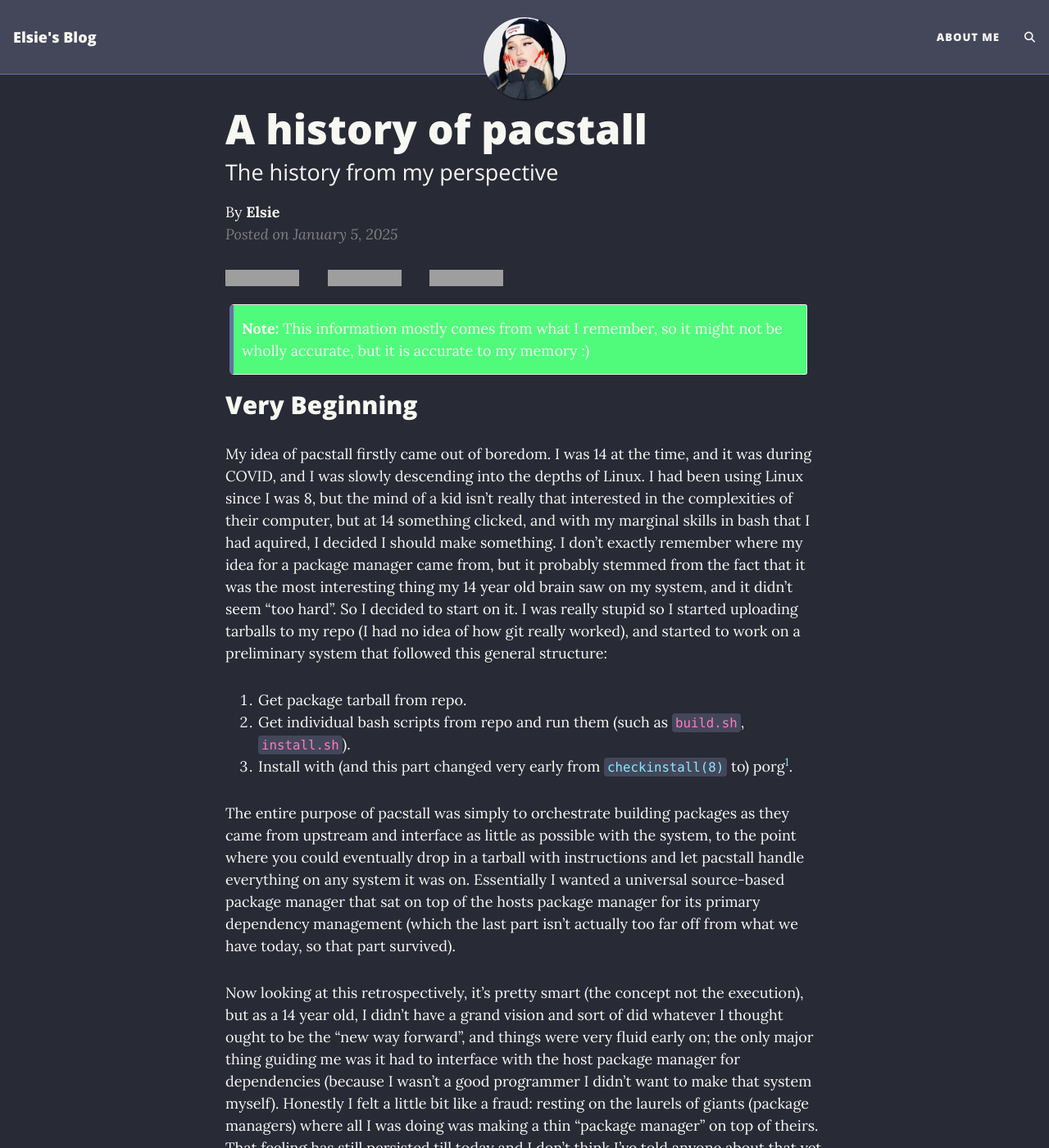
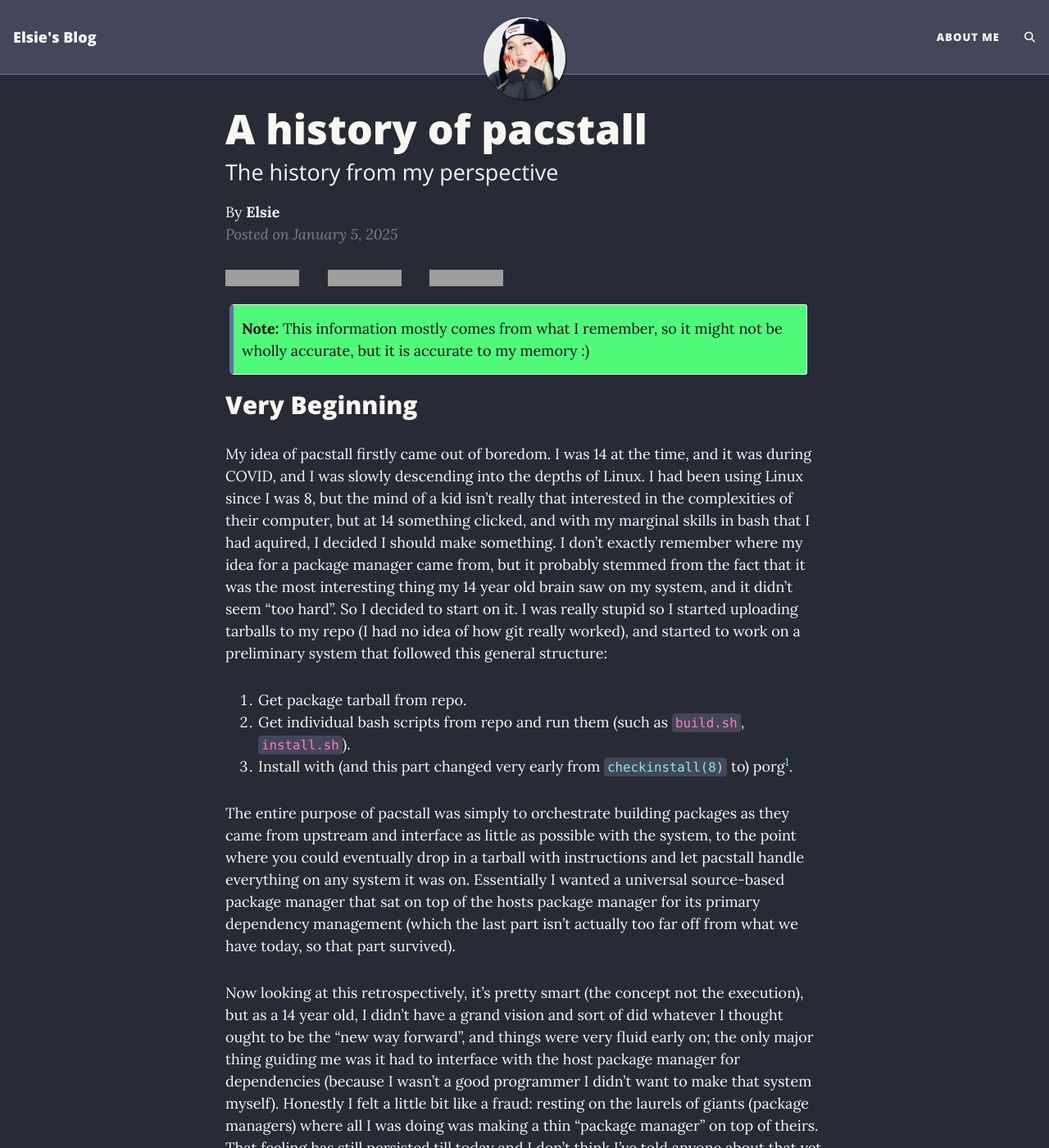
Before and after one commit to Elsie19/Elsie19, a Jekyll site: the page built from docs/_posts/2025-01-05-pacstall-history.md, in a window 1280 px wide and 1400 px high. Shown: the whole window at 82% size. Built offline with Jekyll 4.4.1, drawn with Linux system fonts in a browser that asks for light colours; comment, search, counter and statistics services are not loaded; grey boxes are pictures that could not be loaded.

Commit message:
fix: box-note color (#123)

```diff
--- a/docs/assets/css/beautifuljekyll.css
+++ b/docs/assets/css/beautifuljekyll.css
@@ -956,7 +956,8 @@ pre {
 }
 
 .box-note {
-  background-color: #50fa7b;
+  background-color: #50FA7B;
+  color: #0e0f12;
   border-left-color: #6272a4;
 }
 
```
